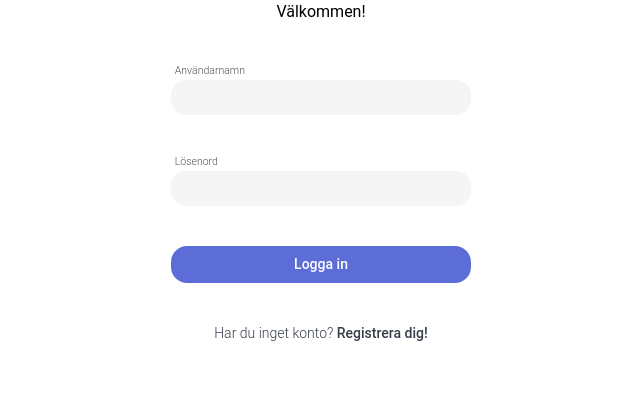
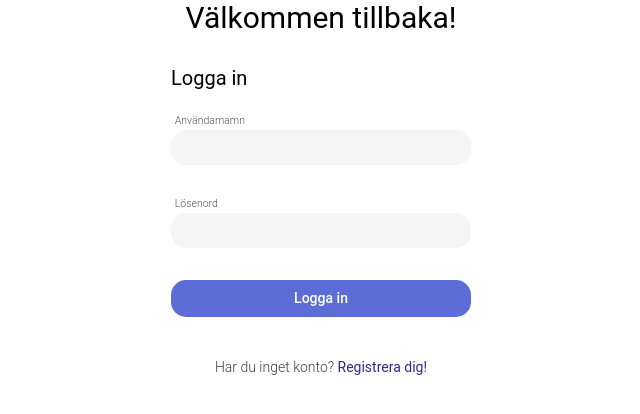
Before and after one commit to empafrontend/Rentium, a React (Create React App) app: page /sign-in in a window 1280 px wide. Shown: the top 414 px of the page, without its empty margins (319-959 px from the left). Built offline with nearby package versions, Linux system fonts and the light colour scheme.

Commit message:
added theme style in components

```diff
--- a/src/shared/InputField.tsx
+++ b/src/shared/InputField.tsx
@@ -1,4 +1,4 @@
-import { FormControl, TextField } from '@mui/material';
+import { TextField } from '@mui/material';
 
 interface Props {
   label: string;
@@ -10,7 +10,6 @@ interface Props {
 }
 const InputField = (props: Props) => {
   return (
-    <FormControl variant="standard">
     <TextField
       variant="standard"
       label={props.label}
@@ -44,7 +43,6 @@ const InputField = (props: Props) => {
         },
       }}
     />
-    </FormControl>
   );
 };
 
--- a/src/signInAndSignUp/SignIn.tsx
+++ b/src/signInAndSignUp/SignIn.tsx
@@ -1,9 +1,8 @@
-import { Box, Container, Typography } from '@mui/material';
+import { Box, Button, Container, Typography } from '@mui/material';
 import { useFormik } from 'formik';
 import { Link } from 'react-router-dom';
 import * as yup from 'yup';
 import InputField from '../shared/InputField';
-import StyledButton from '../shared/StyledButton';
 
 const validationSchema = yup.object({
   username: yup
@@ -35,15 +34,20 @@ const SignIn = () => {
         rowGap: 5,
       }}
     >
-      Välkommen! {/* to be wrapped with typography once there is theme */}
+      <Typography component="h2" variant="h1" mb={-1}>
+        Välkommen tillbaka!
+      </Typography>
       <Box
         component="form"
         maxWidth={350}
         minWidth={300}
         margin="auto"
-        sx={{ display: 'flex', flexDirection: 'column', rowGap: 5 }}
+        sx={{ display: 'flex', flexDirection: 'column', rowGap: 4 }}
         onSubmit={formik.handleSubmit}
       >
+        <Typography component="h1" variant="h3" mb={-1}>
+          Logga in
+        </Typography>
         <InputField
           label="Användarnamn"
           type="username"
@@ -60,12 +64,18 @@ const SignIn = () => {
           helperText={formik.touched.password && formik.errors.password}
           onChange={formik.handleChange}
         />
-        <StyledButton content="Logga in" htmlType="submit" />
+        <Button variant="contained" type="submit">
+          Logga in
+        </Button>
       </Box>
-      <Typography>
+      <Typography variant="body1">
         Har du inget konto?{' '}
-        <Box component="span" fontWeight={500} sx={{ display: 'inline' }}>
-          <Link to="/sign-up">Registrera dig!</Link>{' '}
+        <Box
+          component="span"
+          fontWeight={400}
+          sx={{ display: 'inline', color: '#302892' }}
+        >
+          <Link to="/sign-up">Registrera dig!</Link>
           {/* to be wrapped with typography once there is theme */}
         </Box>
       </Typography>
--- a/src/signInAndSignUp/SignUp.tsx
+++ b/src/signInAndSignUp/SignUp.tsx
@@ -1,9 +1,8 @@
-import { Box, Container, Typography } from '@mui/material';
+import { Box, Button, Container, Typography } from '@mui/material';
 import { useFormik } from 'formik';
 import { Link } from 'react-router-dom';
 import * as yup from 'yup';
 import InputField from '../shared/InputField';
-import StyledButton from '../shared/StyledButton';
 
 const validationSchema = yup.object({
   username: yup
@@ -36,15 +35,20 @@ const SignUp = () => {
         rowGap: 5,
       }}
     >
-      Välkommen! {/* to be wrapped with typography once there is theme */}
+      <Typography component="h2" variant="h1" mb={-1}>
+        Välkommen!
+      </Typography>{' '}
       <Box
         component="form"
         maxWidth={350}
         minWidth={300}
         margin="auto"
-        sx={{ display: 'flex', flexDirection: 'column', rowGap: 5 }}
+        sx={{ display: 'flex', flexDirection: 'column', rowGap: 4 }}
         onSubmit={formik.handleSubmit}
       >
+        <Typography component="h1" variant="h3" mb={-1}>
+          Skapa konto
+        </Typography>
         <InputField
           label="Användarnamn"
           type="username"
@@ -69,12 +73,17 @@ const SignUp = () => {
           helperText={formik.touched.password && formik.errors.password}
           onChange={formik.handleChange}
         />
-
-        <StyledButton content="Registrera" htmlType="submit" />
+        <Button variant="contained" type="submit">
+          Registrera
+        </Button>
       </Box>
       <Typography>
         Har du redan ett konto?{' '}
-        <Box component="span" fontWeight={500} sx={{ display: 'inline' }}>
+        <Box
+          component="span"
+          fontWeight={400}
+          sx={{ display: 'inline', color: '#302892' }}
+        >
           <Link to="/sign-in">Logga in!</Link>
           {/* to be wrapped with typography once there is theme */}
         </Box>
```
Lines whose indentation alone changed are shown as unchanged.
